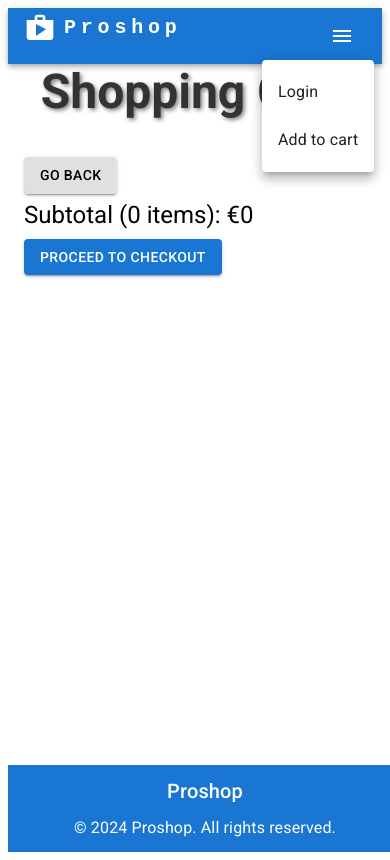
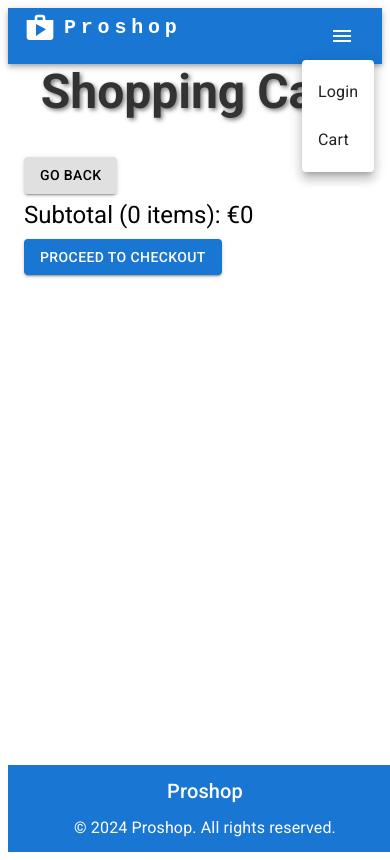
Before and after one commit to Alex871109/Proshop, a React (Create React App) app in the folder frontend/: page /cart in a window 390 px wide. Both pictures are taken after a click on the button "account of current user". Built offline with nearby package versions, Linux system fonts and the light colour scheme.

Commit message:
fix: navigate to Cart from Hamburger Menu

```diff
--- a/frontend/src/components/Header.jsx
+++ b/frontend/src/components/Header.jsx
@@ -1,5 +1,5 @@
 import * as React from 'react';
-import { Link } from 'react-router-dom';
+import { Link, useNavigate } from 'react-router-dom';
 import AppBar from '@mui/material/AppBar';
 import Box from '@mui/material/Box';
 import Toolbar from '@mui/material/Toolbar';
@@ -12,17 +12,24 @@ import ShoppingCartIcon from '@mui/icons-material/ShoppingCart';
 import PersonIcon from '@mui/icons-material/Person';
 import MenuItem from '@mui/material/MenuItem';
 import ShopIcon from '@mui/icons-material/Shop';
+import { CART_URL } from '../constants';
 
-const pages = ['Login', 'Add to cart'];
+const pages = ['Login', 'Cart'];
 
 const Header = () => {
+  const navigate = useNavigate();
+
   const [anchorElNav, setAnchorElNav] = React.useState(null);
 
   const handleOpenNavMenu = (event) => {
     setAnchorElNav(event.currentTarget);
   };
 
-  const handleCloseNavMenu = () => {
+  const handleCloseNavMenu = (page) => {
+    if (page === 'Cart') {
+      navigate(CART_URL);
+    }
+
     setAnchorElNav(null);
   };
 
@@ -170,7 +177,7 @@ const Header = () => {
               }}
             >
               {pages.map((page) => (
-                <MenuItem key={page} onClick={handleCloseNavMenu}>
+                <MenuItem key={page} onClick={() => handleCloseNavMenu(page)}>
                   <Typography textAlign="center">{page}</Typography>
                 </MenuItem>
               ))}
--- a/frontend/src/screens/CartScreen.jsx
+++ b/frontend/src/screens/CartScreen.jsx
@@ -44,7 +44,7 @@ const CartScreen = () => {
           >
             Subtotal ({totalQty} items): €{totalPrice}
           </Typography>
-          <Link to={'/'} style={{ textDecoration: 'none', color: 'inherit' }}>
+          <Link to={'/checkout'} style={{ textDecoration: 'none', color: 'inherit' }}>
             <Button variant="contained" color="primary">
               Proceed to checkout
             </Button>
```
